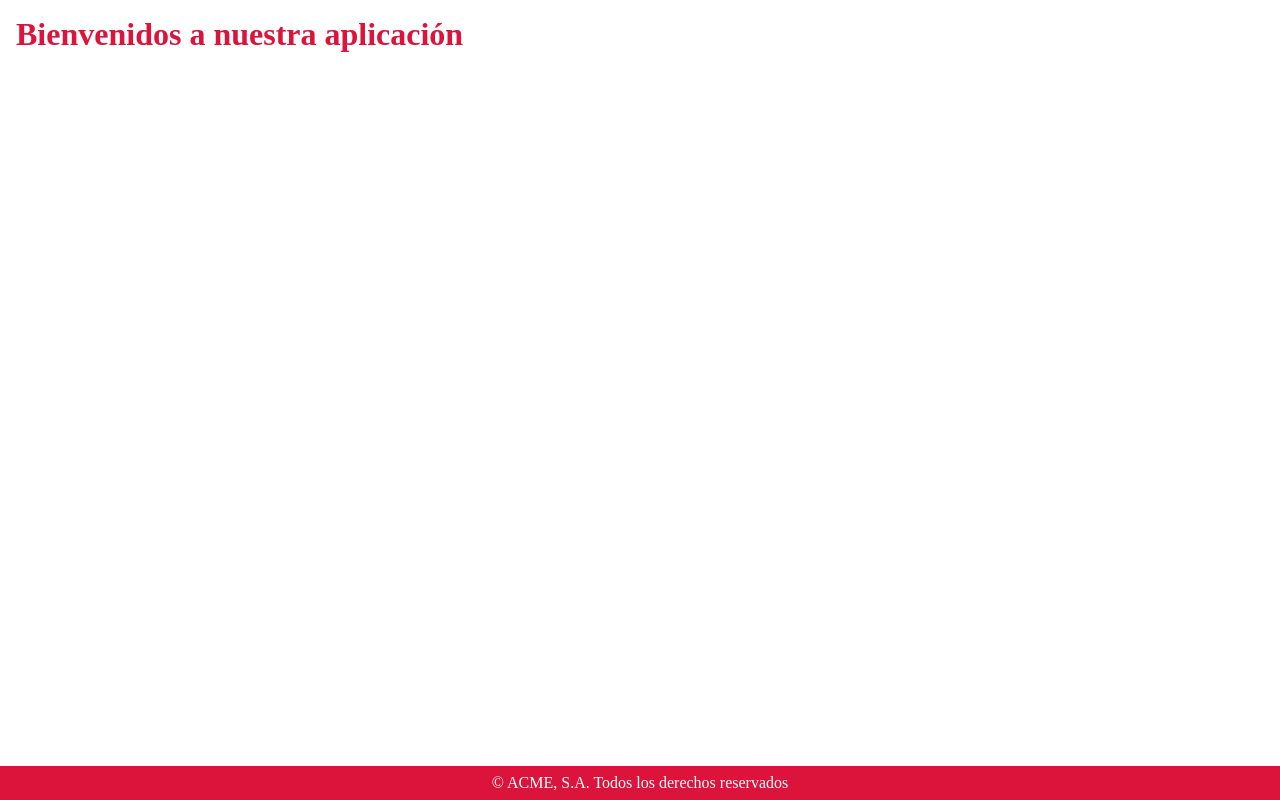
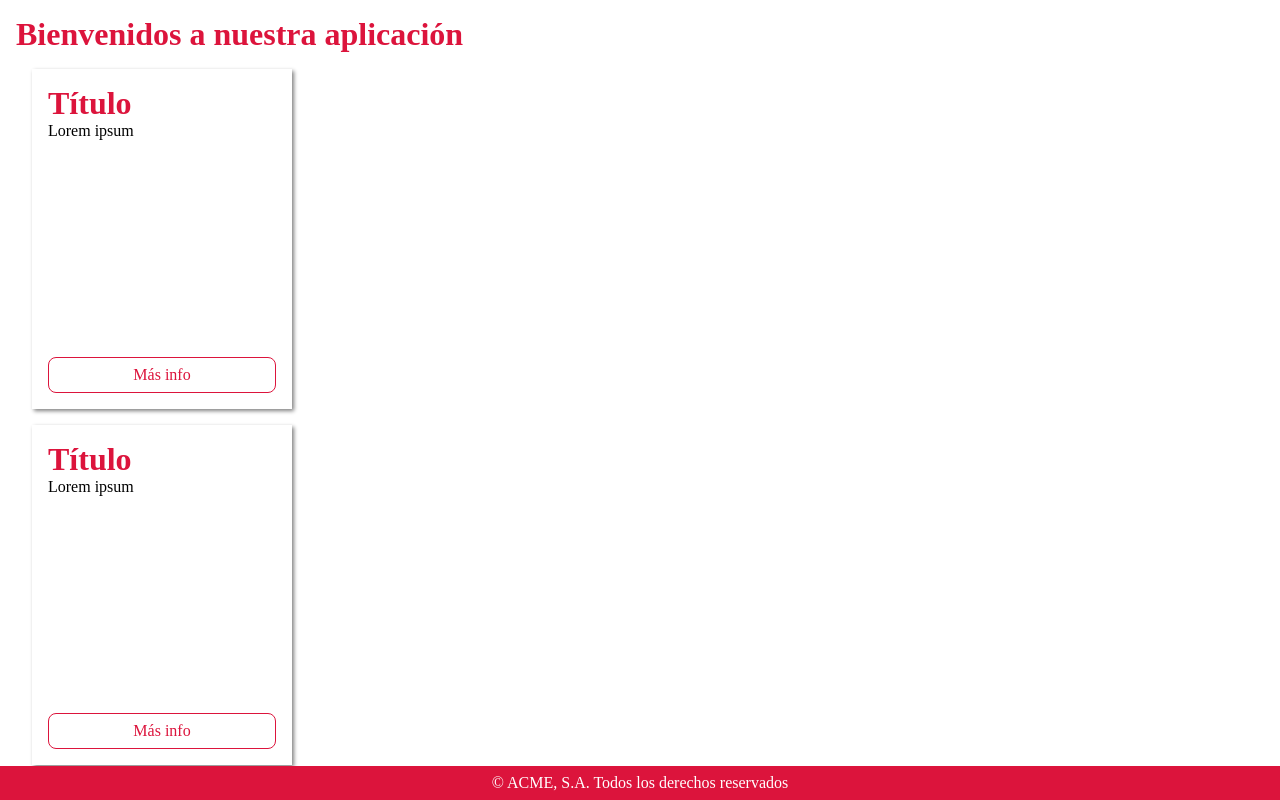
Before and after one commit to OselkoNico/modulo-10, a React (Create React App) app in the folder practica2/: page / in a window 1280 px wide. Built offline with nearby package versions, Linux system fonts and the light colour scheme.

Commit message:
componentes de tipo función

```diff
--- a/practica2/src/App.js
+++ b/practica2/src/App.js
@@ -1,5 +1,6 @@
 import logo from './logo.svg';
 import './App.css';
+import Card from './component/Cards';
 import Footer from './component/Footer';
 
 function App() {
@@ -7,6 +8,8 @@ function App() {
     <>
       <div className="container">
           <h1>Bienvenidos a nuestra aplicación</h1>
+          <Card />
+          <Card />
       </div>
       <Footer />
     </>
--- /dev/null
+++ b/practica2/src/component/Cards.js
@@ -0,0 +1,13 @@
+import React from "react";
+
+export default function Card() {
+    return(
+        <div className="card">
+            <div>
+                <h1>Título</h1>
+                <p>Lorem ipsum</p>
+            </div>
+            <a href="#">Más info</a>
+        </div>
+    )
+}
--- a/practica2/src/index.css
+++ b/practica2/src/index.css
@@ -25,3 +25,29 @@ footer p {
   text-align: center;
   color: white;
 }
+
+.card {
+  width: 260px;
+  height: 340px;
+  margin: 1rem;
+  padding: 1rem;
+  box-shadow: 2px 2px 4px grey;
+  background-color: white;
+  display: flex;
+  flex-direction: column;
+  justify-content: space-between;
+}
+
+.card h2{
+  color: crimson;
+  margin-bottom: 0.5rem;
+}
+
+.card a{
+  padding: 0.5rem 1rem;
+  border-radius: 0.5rem;
+  text-decoration: none;
+  text-align: center;
+  color: crimson;
+  border: 1px solid crimson;
+}
```
